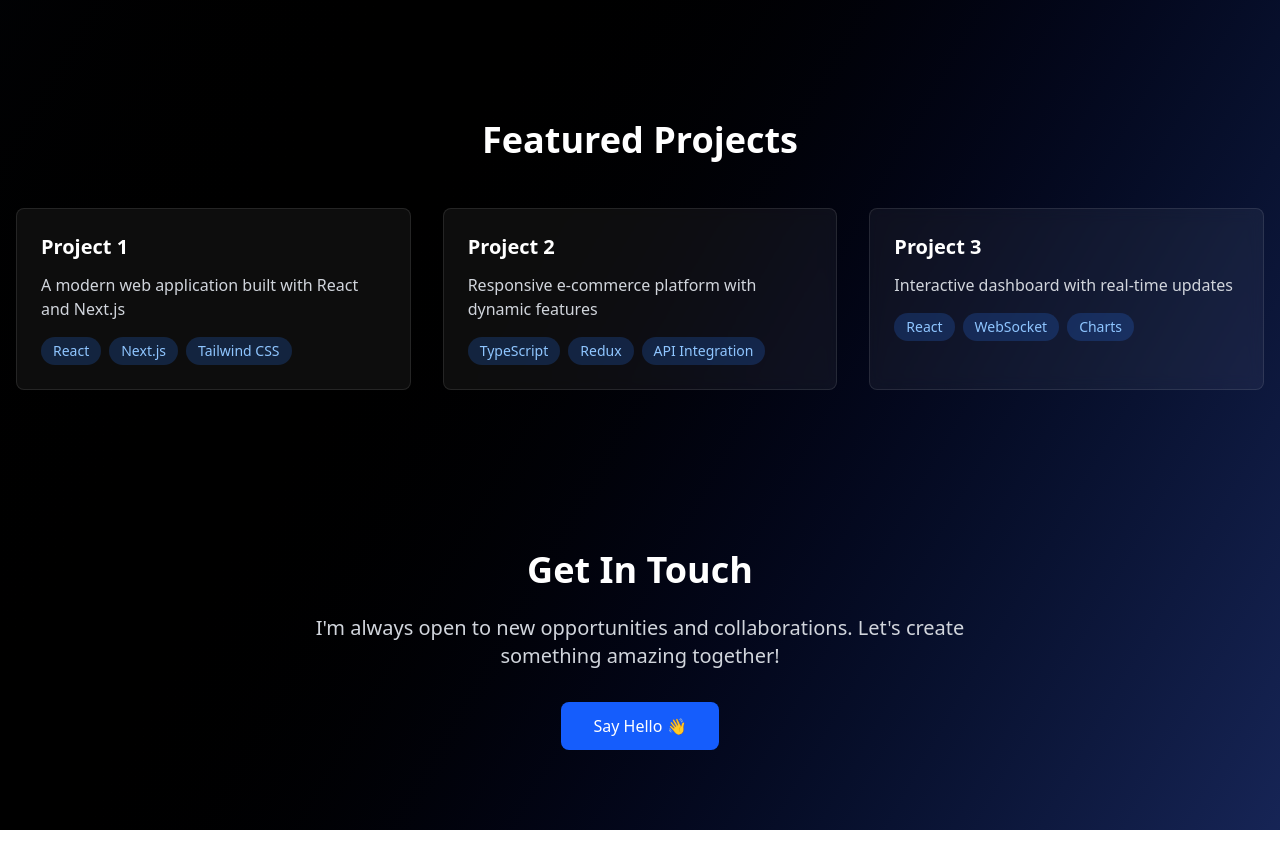
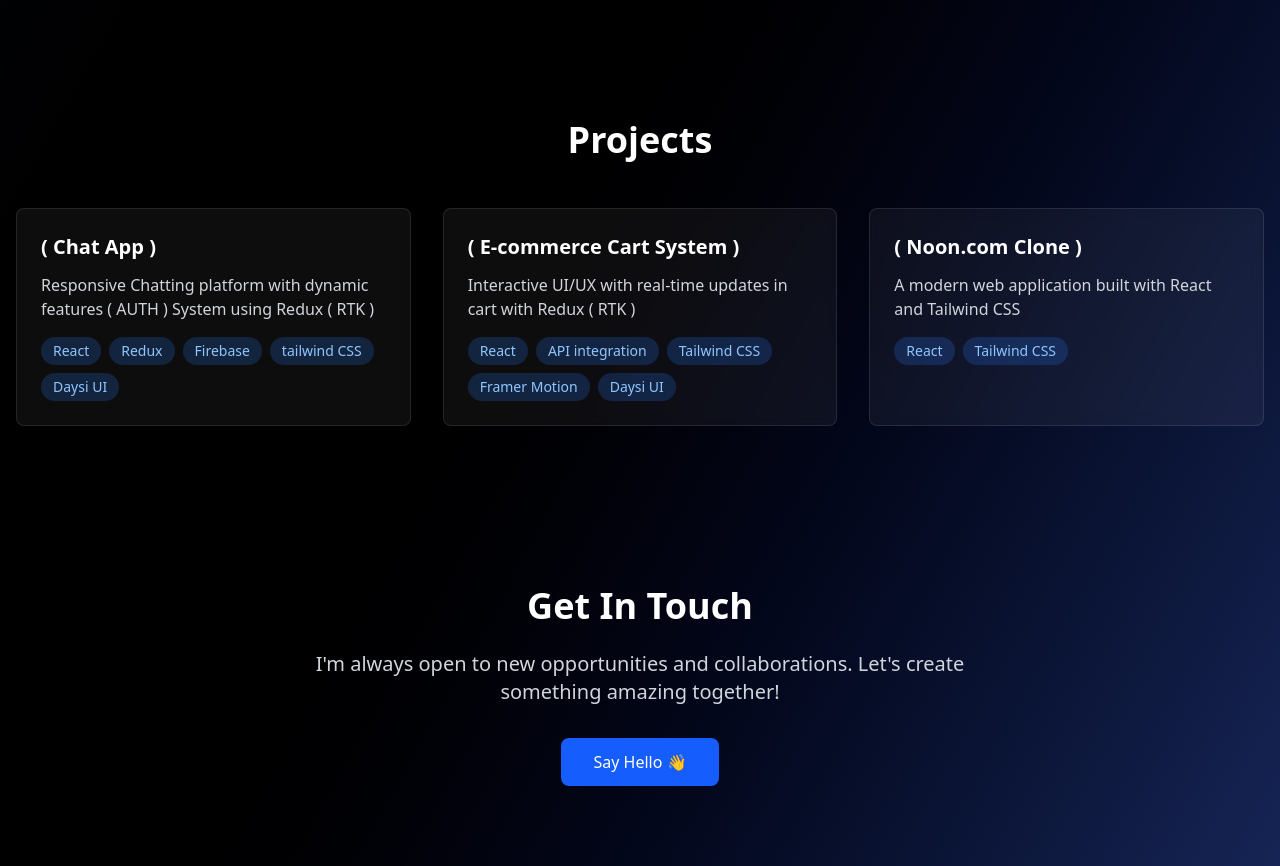
Before and after one commit to AaliyanAslam/aaliyan-portfolio, a Next.js app: page / in a window 1280 px wide. Shown: the part 1400-2266 px from the top of the page. Before the commit the page ends 2230 px from the top, so only its background shows below. Built offline with nearby package versions, Linux system fonts and the light colour scheme.

Commit message:
add projects and set its tittle

```diff
--- a/src/app/page.tsx
+++ b/src/app/page.tsx
@@ -104,7 +104,7 @@ export default function Home() {
 
         {/* About Section */}
         <section id="about" className="py-20 px-4">
-          <div className="max-w-7xl mx-auto">
+          <div className="max-w-7xl mx-auto ">
             <motion.div
               initial={{ opacity: 0 }}
               whileInView={{ opacity: 1 }}
@@ -153,26 +153,27 @@ export default function Home() {
         <section id="projects" className="py-20 px-4">
           <div className="max-w-7xl mx-auto">
             <h2 className="text-4xl font-bold text-white mb-12 text-center font-heading">
-              Featured Projects
+             Projects
             </h2>
             <div className="grid md:grid-cols-2 lg:grid-cols-3 gap-8">
+
               <ProjectCard
-                title="Project 1"
-                description="A modern web application built with React and Next.js"
-                tags={['React', 'Next.js', 'Tailwind CSS']}
-                link=""
+                title="( Chat App )"
+                description="Responsive Chatting platform with dynamic features ( AUTH ) System using Redux ( RTK )"
+                tags={['React', 'Redux', 'Firebase' , 'tailwind CSS' , 'Daysi UI']}
+                link="chat-app-tau-flax.vercel.app"
               />
               <ProjectCard
-                title="Project 2"
-                description="Responsive e-commerce platform with dynamic features"
-                tags={['TypeScript', 'Redux', 'API Integration']}
-                link=""
+                title="( E-commerce Cart System )"
+                description="Interactive UI/UX with real-time updates in cart with Redux ( RTK )"
+                tags={['React', 'API integration', 'Tailwind CSS' , 'Framer Motion' , 'Daysi UI']}
+                link="https://redux-toolkit-delta-eight.vercel.app/"
               />
-              <ProjectCard
-                title="Project 3"
-                description="Interactive dashboard with real-time updates"
-                tags={['React', 'WebSocket', 'Charts']}
-                link=""
+                 <ProjectCard
+                title="( Noon.com Clone )"
+                description="A modern web application built with React and Tailwind CSS"
+                tags={['React','Tailwind CSS']}
+                link="noon-com-clone.vercel.app"
               />
             </div>
           </div>
```
